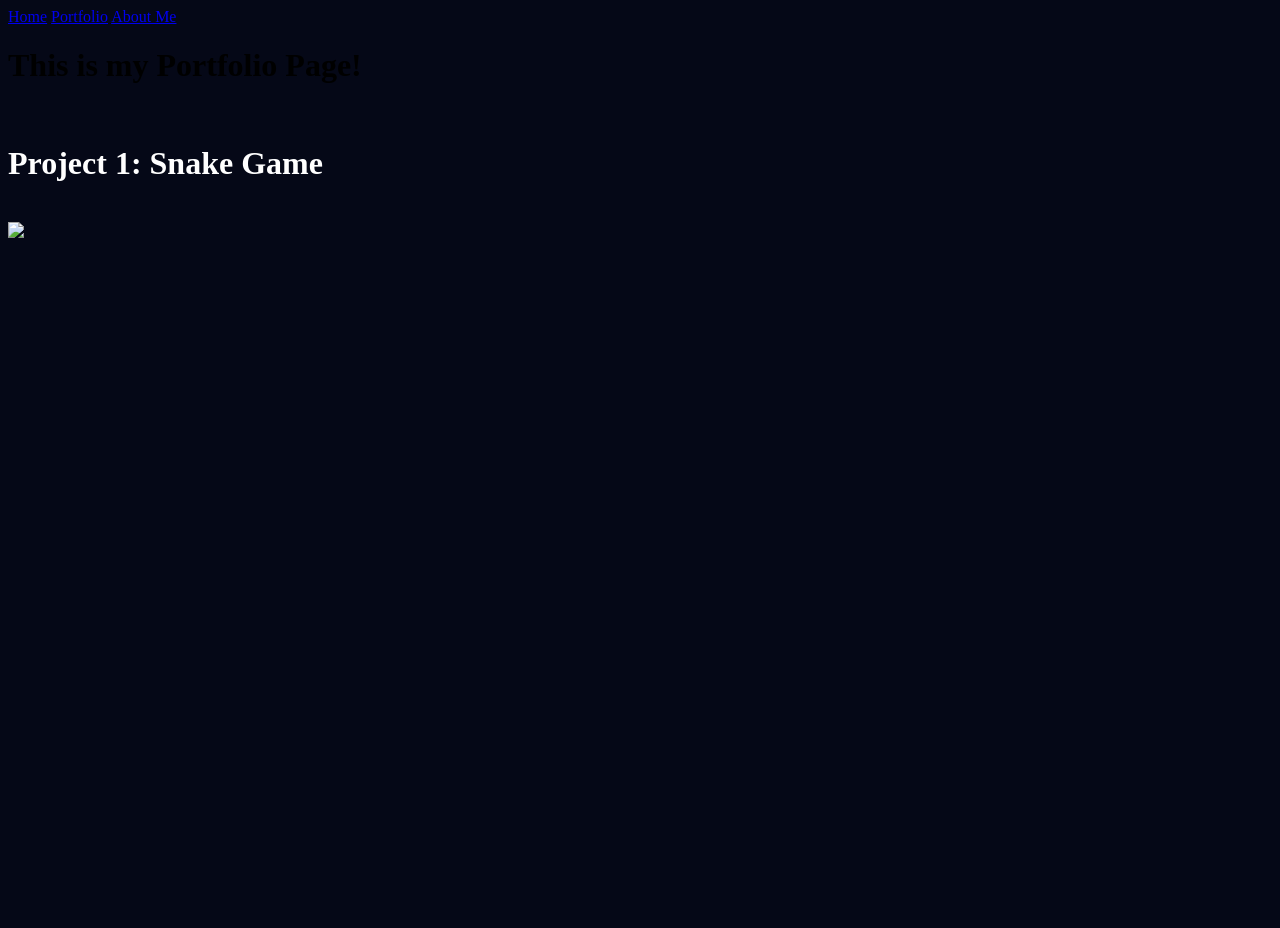
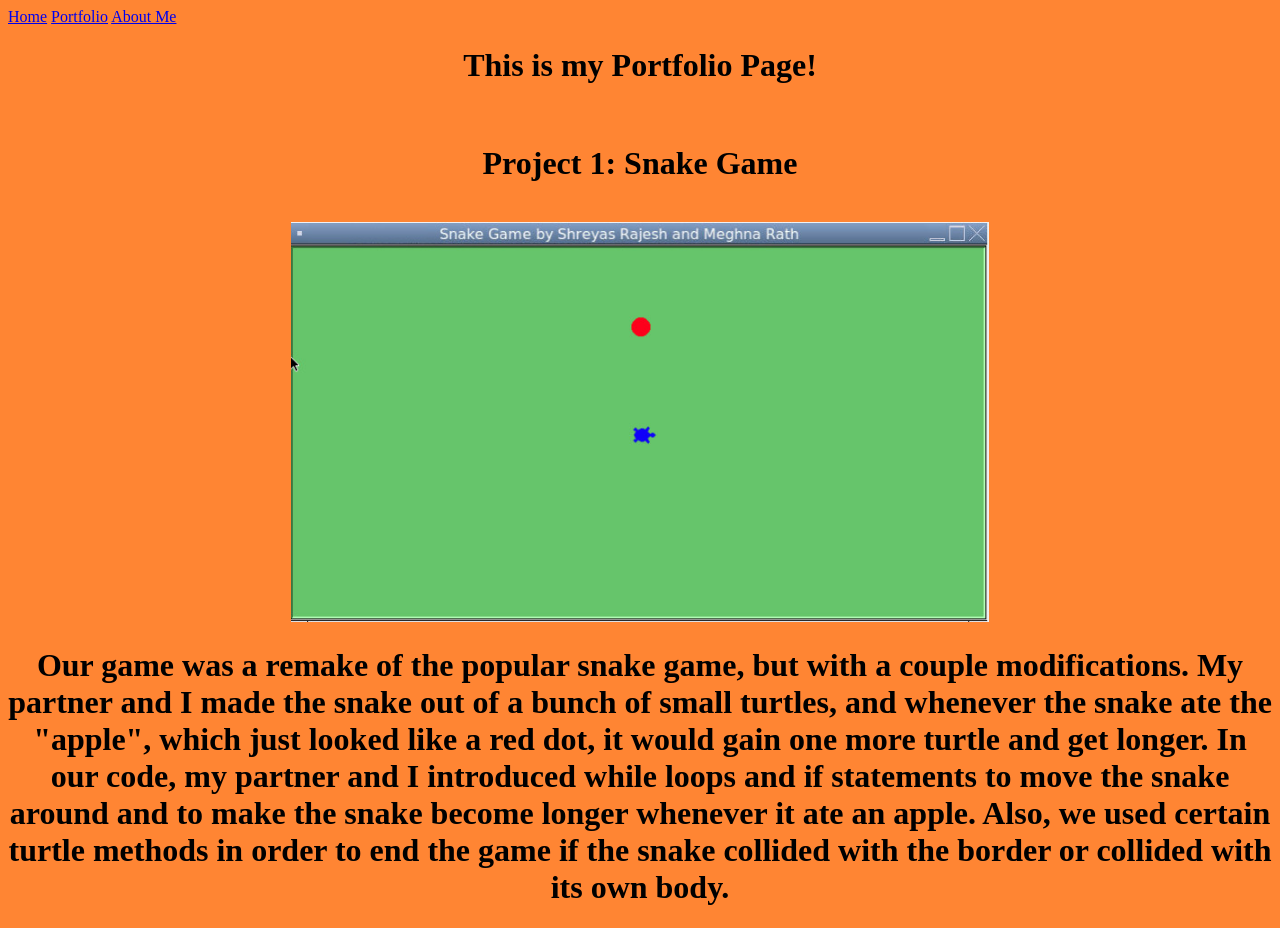
Before and after one commit to shreyasrajesh0917/OldPortfolioWebsite, a plain HTML site: page portfolio.html in a window 1280 px wide. Before the commit the page ends 800 px from the top, so only its background shows below. Drawn offline with Linux system fonts and the light colour scheme.

Commit message:
Update portfolio.html

```diff
--- a/portfolio.html
+++ b/portfolio.html
@@ -4,15 +4,16 @@
 	    <meta charset="utf-8">
 	    <title>Portfolio</title>
 	  </head>
-	  <body bgcolor="#050817">
+	  <body bgcolor="#FF8533">
     <a href="index.html">Home</a>
     <a href="portfolio.html">Portfolio</a>
     <a href="aboutme.html">About Me</a>
+<center>
     <h1>This is my Portfolio Page!</h1>
     <br>
-   <h1 style="color:white;">Project 1: Snake Game</h1>
+    <h1>   Project 1: Snake Game</h1>
     <br>
-
-<img src="SnakeGame.PNG" height="400">
+<img src="SnakeGame.jfif" height="400">
+    <h1>Our game was a remake of the popular snake game, but with a couple modifications. My partner and I made the snake out of a bunch of small turtles, and whenever the snake ate the "apple", which just looked like a red dot, it would gain one more turtle and get longer. In our code, my partner and I introduced while loops and if statements to move the snake around and to make the snake become longer whenever it ate an apple. Also, we used certain turtle methods in order to end the game if the snake collided with the border or collided with its own body.</h1>
 	  </body>
 	</html>
```
